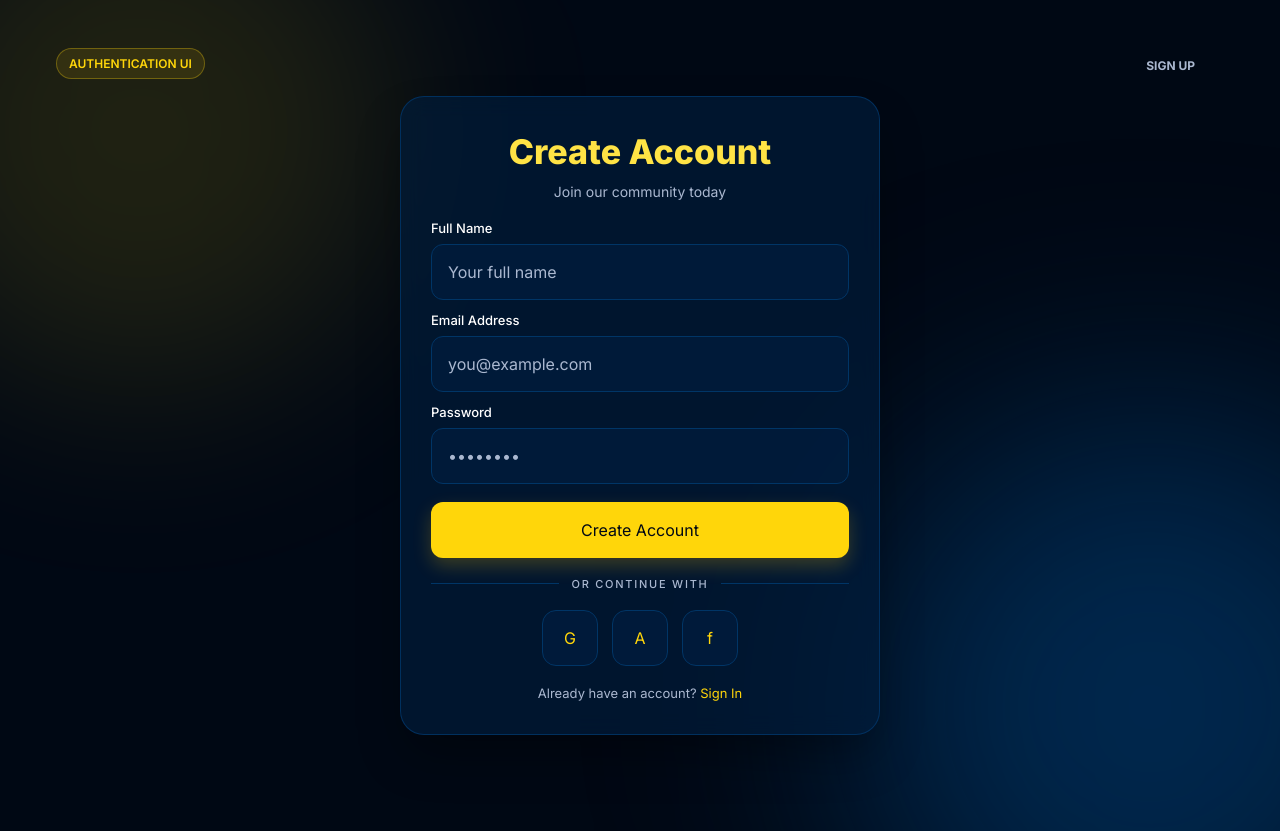
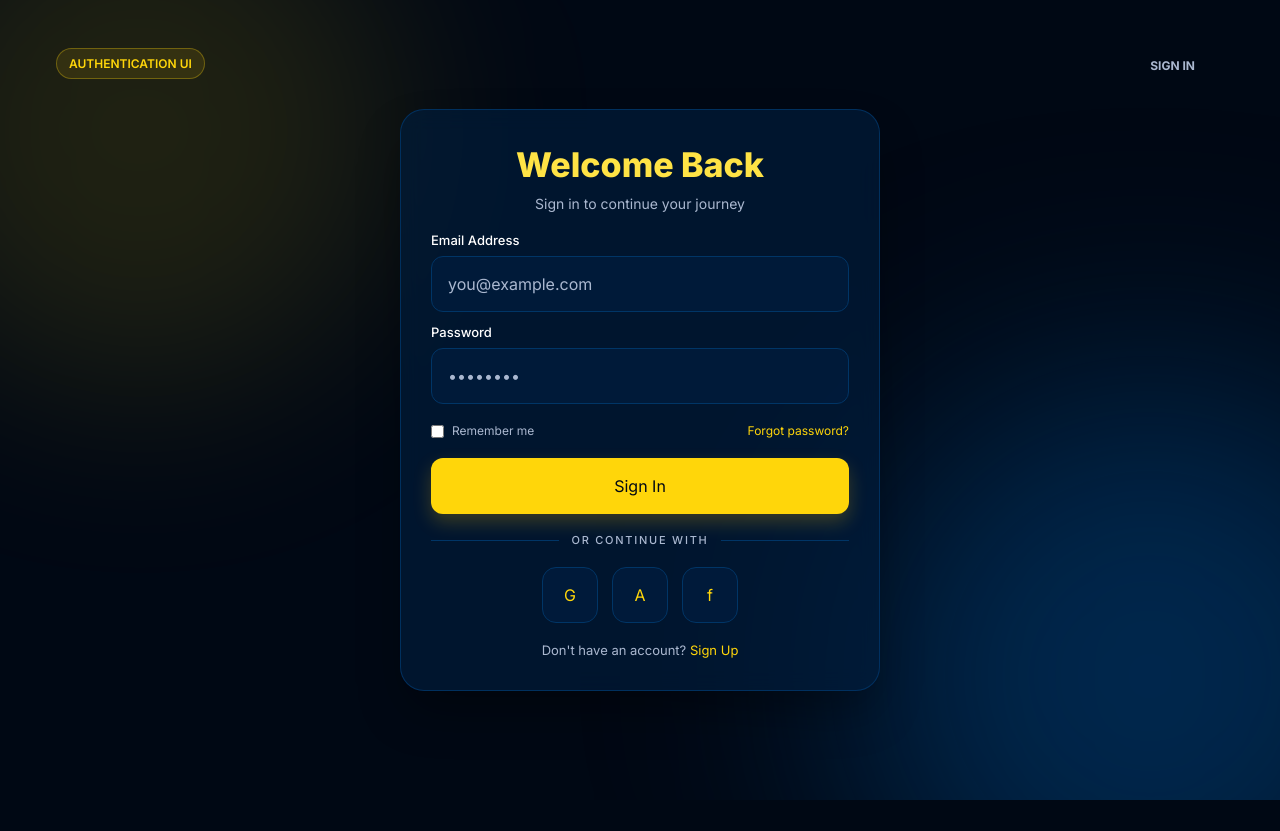
Before and after one commit to miyamiyashiro/auth-forms-v8, a React (Vite) app: page / in a window 1280 px wide. Both pictures are taken after a click on the button "Sign In". After the commit the page ends 800 px from the top, so only its background shows below. Built offline with nearby package versions, Linux system fonts and the light colour scheme.

Commit message:
feat: connect authentication form switch events

```diff
--- a/src/components/auth/SignInForm.jsx
+++ b/src/components/auth/SignInForm.jsx
@@ -3,23 +3,29 @@ import Button from '../ui/Button.jsx';
 import AuthDivider from './AuthDivider.jsx';
 import SocialLogin from './SocialLogin.jsx';
 
-export default function SignUpForm() {
+export default function SignInForm({ onSwitchForm }) {
   return (
     <section className="flex w-[min(480px,calc(100vw-32px))] flex-col gap-[18px] rounded-3xl border border-[rgba(0,53,102,0.88)] bg-[rgba(0,29,61,0.67)] px-[30px] pb-[30px] pt-[34px] shadow-[0_24px_48px_-8px_rgba(0,0,0,0.38)] backdrop-blur-[11px]">
       <header className="text-center">
-        <h1 className="text-[34px] font-extrabold leading-tight text-yellow-300">Create Account</h1>
-        <p className="mt-2 text-sm text-auth-slate">Join our community today</p>
+        <h1 className="text-[34px] font-extrabold leading-tight text-yellow-300">Welcome Back</h1>
+        <p className="mt-2 text-sm text-auth-slate">Sign in to continue your journey</p>
       </header>
-      <div className="flex flex-col gap-3">
-        <Input id="signup-name" label="Full Name" name="name" placeholder="Your full name" />
-        <Input id="signup-email" label="Email Address" type="email" name="email" placeholder="you@example.com" />
-        <Input id="signup-password" label="Password" type="password" name="password" placeholder="••••••••" />
+      <div className="flex flex-col gap-[18px]">
+        <div className="flex flex-col gap-3">
+          <Input id="signin-email" label="Email Address" type="email" name="email" placeholder="you@example.com" />
+          <Input id="signin-password" label="Password" type="password" name="password" placeholder="••••••••" />
+        </div>
+        <div className="flex items-center justify-between text-[12px] text-auth-slate">
+          <label className="flex items-center gap-2"><input type="checkbox" /> Remember me</label>
+          <button type="button" className="text-yellow-400">Forgot password?</button>
+        </div>
+        <Button type="button">Sign In</Button>
       </div>
-      <Button type="button">Create Account</Button>
       <AuthDivider />
       <SocialLogin />
       <p className="text-center text-[13px] text-auth-slate">
-        Already have an account? <button type="button" className="font-semibold text-yellow-400">Sign In</button>
+        Don't have an account?{' '}
+        <button type="button" onClick={onSwitchForm} className="font-semibold text-yellow-400">Sign Up</button>
       </p>
     </section>
   );
--- a/src/components/auth/SignUpForm.jsx
+++ b/src/components/auth/SignUpForm.jsx
@@ -3,23 +3,26 @@ import Button from '../ui/Button.jsx';
 import AuthDivider from './AuthDivider.jsx';
 import SocialLogin from './SocialLogin.jsx';
 
-export default function SignUpForm() {
+export default function SignUpForm({ onSwitchForm }) {
   return (
     <section className="flex w-[min(480px,calc(100vw-32px))] flex-col gap-[18px] rounded-3xl border border-[rgba(0,53,102,0.88)] bg-[rgba(0,29,61,0.67)] px-[30px] pb-[30px] pt-[34px] shadow-[0_24px_48px_-8px_rgba(0,0,0,0.38)] backdrop-blur-[11px]">
       <header className="text-center">
         <h1 className="text-[34px] font-extrabold leading-tight text-yellow-300">Create Account</h1>
         <p className="mt-2 text-sm text-auth-slate">Join our community today</p>
       </header>
-      <div className="flex flex-col gap-3">
-        <Input id="signup-name" label="Full Name" name="name" placeholder="Your full name" />
-        <Input id="signup-email" label="Email Address" type="email" name="email" placeholder="you@example.com" />
-        <Input id="signup-password" label="Password" type="password" name="password" placeholder="••••••••" />
+      <div className="flex flex-col gap-[18px]">
+        <div className="flex flex-col gap-3">
+          <Input id="signup-name" label="Full Name" name="name" placeholder="Your full name" />
+          <Input id="signup-email" label="Email Address" type="email" name="email" placeholder="you@example.com" />
+          <Input id="signup-password" label="Password" type="password" name="password" placeholder="••••••••" />
+        </div>
+        <Button type="button">Create Account</Button>
       </div>
-      <Button type="button">Create Account</Button>
       <AuthDivider />
       <SocialLogin />
       <p className="text-center text-[13px] text-auth-slate">
-        Already have an account? <button type="button" className="font-semibold text-yellow-400">Sign In</button>
+        Already have an account?{' '}
+        <button type="button" onClick={onSwitchForm} className="font-semibold text-yellow-400">Sign In</button>
       </p>
     </section>
   );
--- a/src/pages/AuthPage.jsx
+++ b/src/pages/AuthPage.jsx
@@ -5,7 +5,7 @@ import SignInForm from '../components/auth/SignInForm.jsx';
 import SignUpForm from '../components/auth/SignUpForm.jsx';
 
 export default function AuthPage() {
-  const [isSignUp] = useState(true);
+  const [isSignUp, setIsSignUp] = useState(true);
   return (
     <main className="relative flex min-h-screen items-center justify-center overflow-hidden bg-navy-950 p-4 py-24">
       <BackgroundEffects />
@@ -15,10 +15,9 @@ export default function AuthPage() {
       </span>
       <div className="relative z-10">
         {isSignUp
-          ? <SignUpForm  />
-          : <SignInForm  />}
+          ? <SignUpForm onSwitchForm={() => setIsSignUp(false)} />
+          : <SignInForm onSwitchForm={() => setIsSignUp(true)} />}
       </div>
     </main>
   );
-
 }
```
